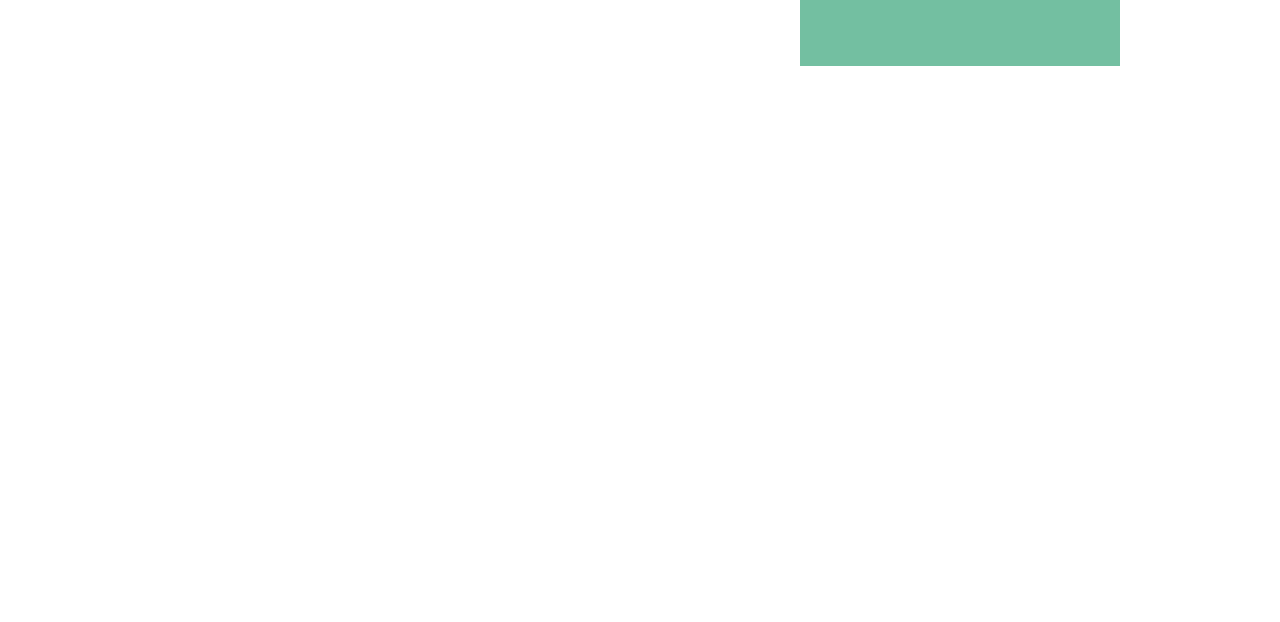
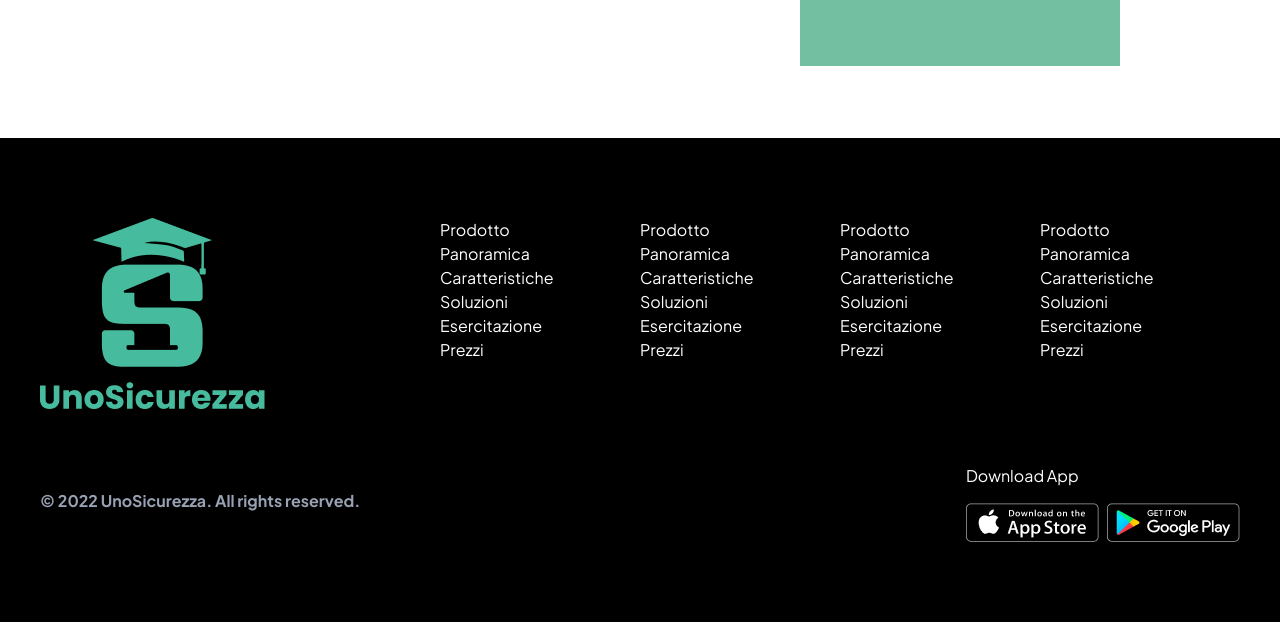
Before and after one commit to monirulislam0/UnoSicurezza, a website built with Vite: page index.html in a window 1280 px wide. Shown: the part 2722-3344 px from the top of the page. Before the commit the page ends 2788 px from the top, so only its background shows below. Built offline with nearby package versions, Linux system fonts and the light colour scheme.

Commit message:
Footer Area
In this update, I have complete footer with responsive with footer.

```diff
--- a/index.html
+++ b/index.html
@@ -577,7 +577,7 @@
     <!-- News Section End -->
 
     <!-- Contact Section Start  -->
-    <section class="contact_section py-20 relative z-5">
+    <section class="contact_section py-20 mb-20 relative z-5">
       <div class="container mx-auto lg:w-[1200px] w-[95%]">
         <div class="contact_wrapper flex gap-6 flex-col lg:flex-row">
           <div class="form_area w-full lg:w-[calc(50%-12px)]">
@@ -624,7 +624,73 @@
 
 </main>
 
+<!-- Footer  Area Start -->
+<footer class="footer_area py-20 bg-black">
+  <div class="container mx-auto lg:w-[1200px]">
+    <div class="footer_wrapper flex flex-col lg:flex-row ">
+      <div class="lg:w-1/3 mx-auto ">
+        <a href="#">
+          <img src="imgs/logo_footer.png" alt="">
+        </a>
+      </div>
+      <div class="lg:w-2/3 mt-5 lg:mt-0">
+        <div class="flex flex-col md:flex-row flex-wrap">
 
+            <ul class="w-full md:w-1/2 lg:w-1/4 flex flex-col items-center lg:block my-5 md:my-0">
+                <li><a href="#" class="text-size-secondary mb-4 text-white hover:text-text-hover">Prodotto</a></li>
+                <li><a href="#" class="text-size-secondary mb-4 text-white hover:text-text-hover" >Panoramica</a></li>
+                <li><a href="#" class="text-size-secondary mb-4 text-white hover:text-text-hover">Caratteristiche</a></li>
+                <li><a href="#" class="text-size-secondary mb-4 text-white hover:text-text-hover" >Soluzioni</a></li>
+                <li><a href="#" class="text-size-secondary mb-4 text-white hover:text-text-hover">Esercitazione</a></li>
+                <li><a href="#" class="text-size-secondary mb-4 text-white hover:text-text-hover">Prezzi</a></li>
+              </ul>
+
+            <ul class="w-full md:w-1/2 lg:w-1/4 flex flex-col items-center lg:block my-5 md:my-0">
+                <li><a href="#" class="text-size-secondary mb-4 text-white hover:text-text-hover">Prodotto</a></li>
+                <li><a href="#" class="text-size-secondary mb-4 text-white hover:text-text-hover" >Panoramica</a></li>
+                <li><a href="#" class="text-size-secondary mb-4 text-white hover:text-text-hover">Caratteristiche</a></li>
+                <li><a href="#" class="text-size-secondary mb-4 text-white hover:text-text-hover" >Soluzioni</a></li>
+                <li><a href="#" class="text-size-secondary mb-4 text-white hover:text-text-hover">Esercitazione</a></li>
+                <li><a href="#" class="text-size-secondary mb-4 text-white hover:text-text-hover">Prezzi</a></li>
+              </ul>
+
+            <ul class="w-full md:w-1/2 lg:w-1/4 flex flex-col items-center lg:block my-5 md:my-0">
+                <li><a href="#" class="text-size-secondary mb-4 text-white hover:text-text-hover">Prodotto</a></li>
+                <li><a href="#" class="text-size-secondary mb-4 text-white hover:text-text-hover" >Panoramica</a></li>
+                <li><a href="#" class="text-size-secondary mb-4 text-white hover:text-text-hover">Caratteristiche</a></li>
+                <li><a href="#" class="text-size-secondary mb-4 text-white hover:text-text-hover" >Soluzioni</a></li>
+                <li><a href="#" class="text-size-secondary mb-4 text-white hover:text-text-hover">Esercitazione</a></li>
+                <li><a href="#" class="text-size-secondary mb-4 text-white hover:text-text-hover">Prezzi</a></li>
+              </ul>
+
+            <ul class="w-full md:w-1/2 lg:w-1/4 flex flex-col items-center lg:block my-5 md:my-0">
+                <li><a href="#" class="text-size-secondary mb-4 text-white hover:text-text-hover">Prodotto</a></li>
+                <li><a href="#" class="text-size-secondary mb-4 text-white hover:text-text-hover" >Panoramica</a></li>
+                <li><a href="#" class="text-size-secondary mb-4 text-white hover:text-text-hover">Caratteristiche</a></li>
+                <li><a href="#" class="text-size-secondary mb-4 text-white hover:text-text-hover" >Soluzioni</a></li>
+                <li><a href="#" class="text-size-secondary mb-4 text-white hover:text-text-hover">Esercitazione</a></li>
+                <li><a href="#" class="text-size-secondary mb-4 text-white hover:text-text-hover">Prezzi</a></li>
+              </ul>
+        </div>
+      </div>
+    </div>
+    <div class="footer_bottom flex justify-between pt-20 flex-row">
+      <div>
+        <p class="text-[16px] text-[#98A2B3] font-bold ">© 2022 UnoSicurezza. All rights reserved.</p>
+      </div>
+      <div class="mt-[-25px]">
+        <p class="text-[16px] text-[#fff] mb-[15px] ">Download App</p>
+        <div class="flex  gap-2">
+         <a href="#"> <img src="imgs/apple.png" alt=""></a>
+        <a href="#">  <img src="imgs/google.png" alt=""></a>
+        </div>
+      </div>
+    </div>
+  </div>
+</footer>
+
+
+<!-- Footer end -->
 
     <script src="https://cdnjs.cloudflare.com/ajax/libs/font-awesome/7.0.1/js/all.min.js"></script>
   </body>
```
Also changed, not shown: imgs/apple.png (added), imgs/google.png (added), imgs/logo_footer.png (added).
